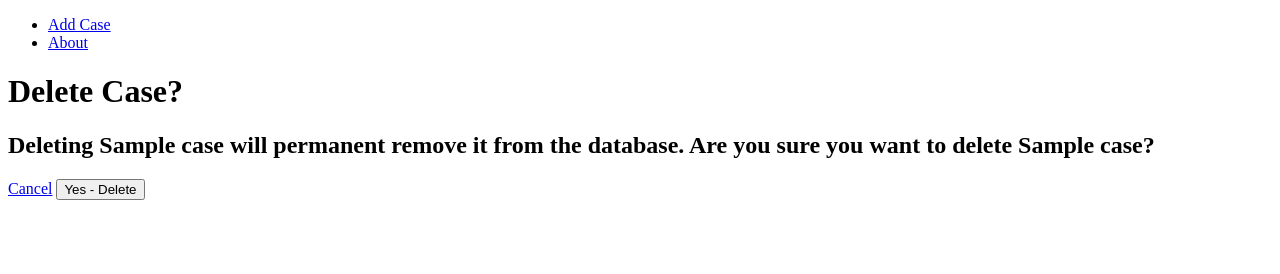
After one commit to matthew-estes/caselawg, a Django app: page /case/1/delete/ in a window 1280 px wide. The commit adds this page. Shown: the part 26-300 px from the top of the page. Run offline with Django 5.2, Linux system fonts and the light colour scheme; tables that the repository leaves empty hold one stand-in row (values such as "Sample post").

Commit message:
Create delete warning confirmation html

```diff
--- /dev/null
+++ b/main_app/templates/main_app/case_confirm_delete.html
@@ -0,0 +1,17 @@
+{% extends 'base.html' %}
+{% load static %}
+{% block content %}
+
+<div class='page-header'>
+    <h1>Delete Case?</h1>
+</div>
+
+<h2>Deleting {{ case.name }} will permanent remove it from the database. Are you sure you want to delete {{ case.name }}?</h2>
+
+<form action='' method='post' class='form'>
+    {% csrf_token %}
+    <a href='{% url 'case-detail' case.id %}' class='button-secondary'>Cancel</a>
+    <button type='submit' class='button-danger'>Yes - Delete</button>
+</form>
+
+{% endblock %}
--- a/main_app/templates/main_app/case_form.html
+++ b/main_app/templates/main_app/case_form.html
@@ -3,7 +3,11 @@ rel='stylesheet' href='{% static 'css/form.css' %}'/> {% endblock %} {% block
 content %}
 
 <div class="page-header">
+  {% if case %}
+  <h1>Edit {{ case.name }}</h1>
+  {% else %}
   <h1>Add Case</h1>
+  {% endif %}
 </div>
 
 <form action="" method="post" class="add-case-form-container">
--- a/main_app/views.py
+++ b/main_app/views.py
@@ -15,8 +15,6 @@ def case_index(request):
 def case_detail(request, case_id):
     case = Case.objects.get(id=case_id)
     return render(request, "cases/case_detail.html", {'case': case})
-from django.views.generic.edit import CreateView, UpdateView, DeleteView
-from .models import Case
 
 class CaseCreate(CreateView):
     model = Case
```
